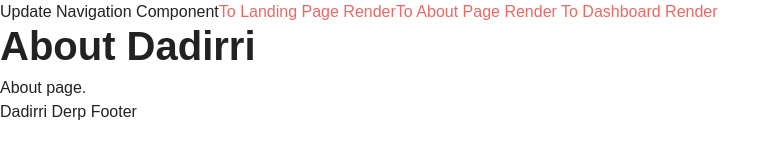
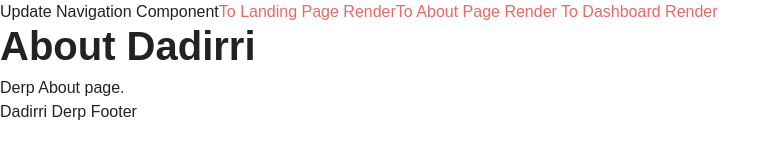
Before and after one commit to jlevine84/Project3, a React (Create React App) app in the folder client/: page /about in a window 1280 px wide. Shown: the top 160 px of the page, without its empty margins (0-780 px from the left). Built offline with nearby package versions, Linux system fonts and the light colour scheme; no server answers; a web font is replaced by a local one.

Commit message:
Master Rollback

```diff
--- a/client/src/pages/About/About.js
+++ b/client/src/pages/About/About.js
@@ -5,7 +5,7 @@ function About() {
   return (
     <div>
       <h1>About Dadirri</h1>
-      About page.
+      Derp About page.
     </div>
   )
 }
```
